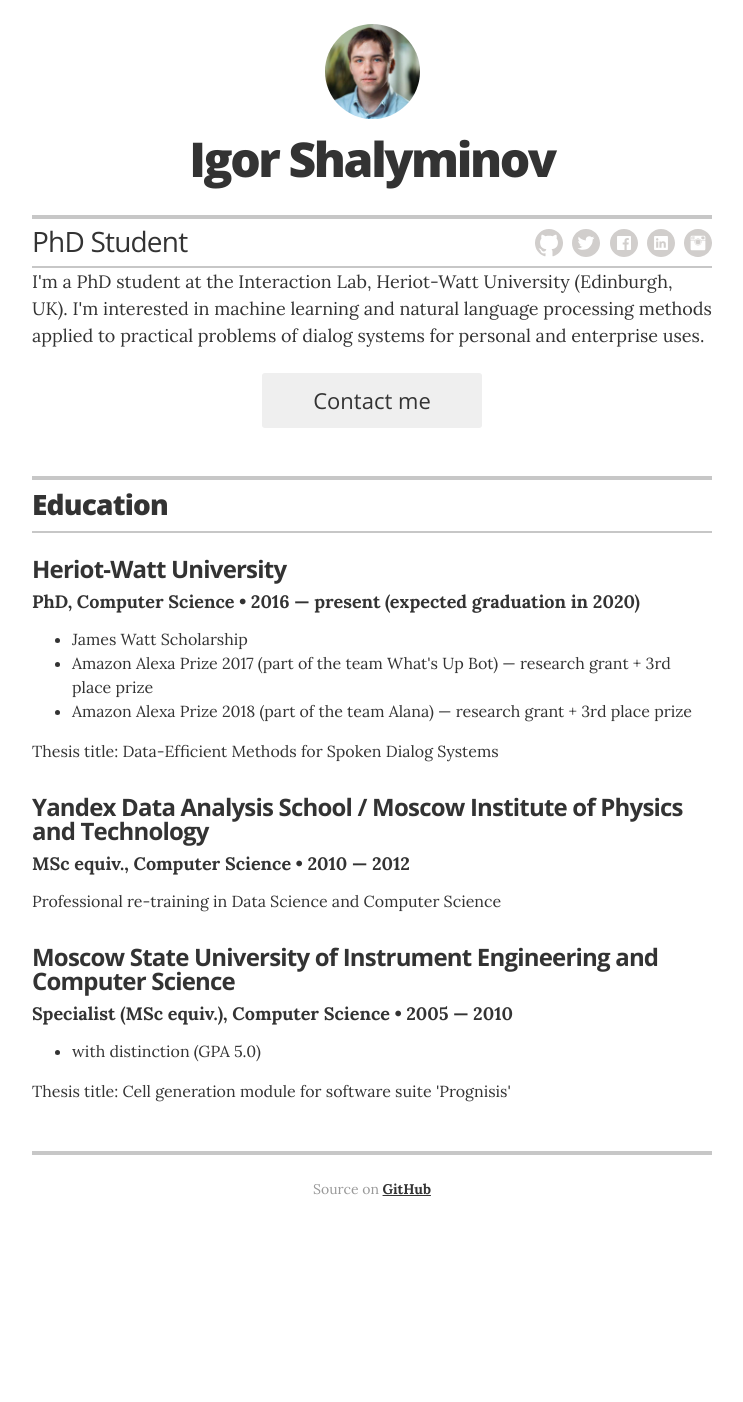
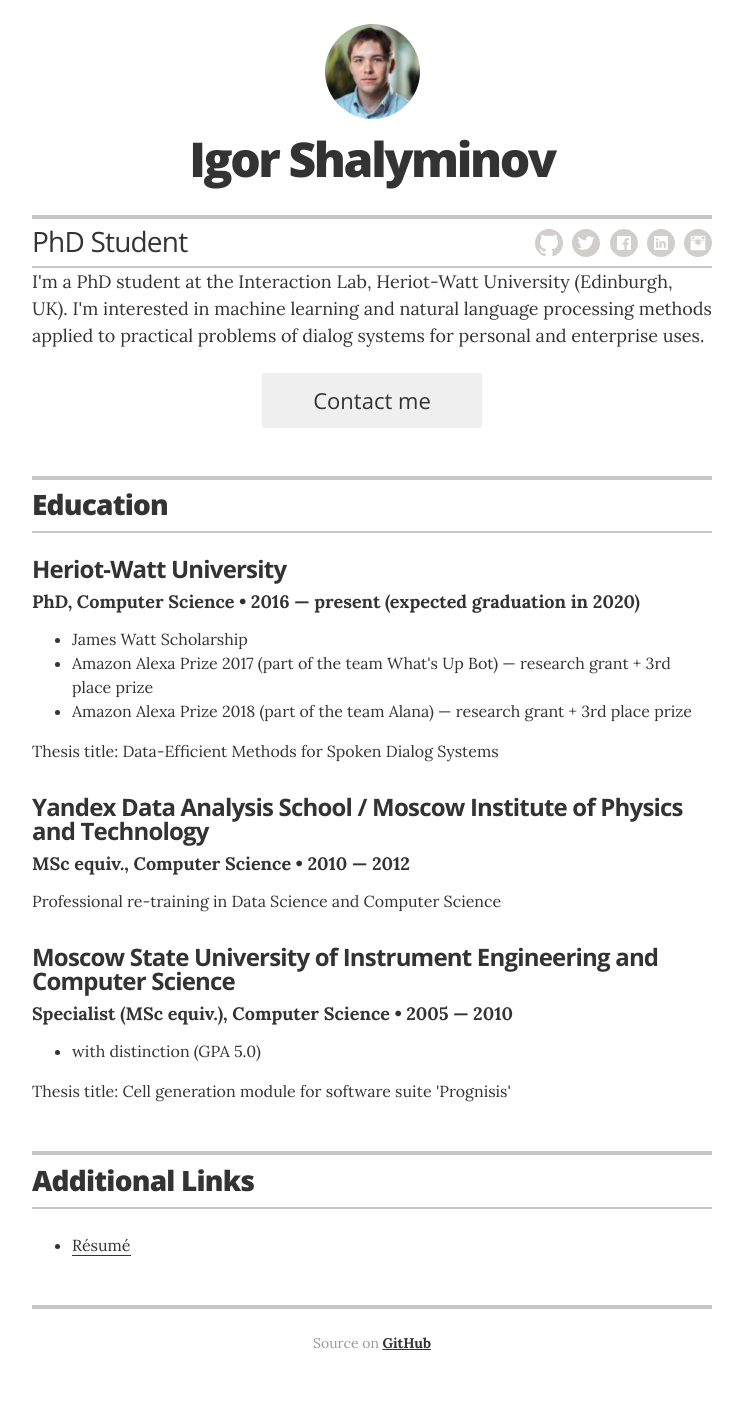
Before and after one commit to ishalyminov/ishalyminov-old.github.io, a Jekyll site: the page built from index.html, in a window 1280 px wide. Shown: the whole page, without its empty margins (268-1011 px from the left). Built offline with Jekyll 4.4.1, drawn with Linux system fonts in a browser that asks for light colours; before the commit the page ends 1248 px from its top, so only the background shows below that; some of the changed lines change nothing that is shown.

Commit message:
Update _config.yml

```diff
--- a/_config.yml
+++ b/_config.yml
@@ -34,11 +34,11 @@ resume_looking_for_work:        "yes"
 # Decide which sections to use
 # comment out to hide
 # resume_section_experience:      true
+resume_section_links:           true
 resume_section_education:       true
 # resume_section_projects:        true
 # resume_section_skills:          true
 # resume_section_recognition:     true
-# resume_section_links:           true
 # resume_section_associations:    true
 # resume_section_interests:       true
 
```
